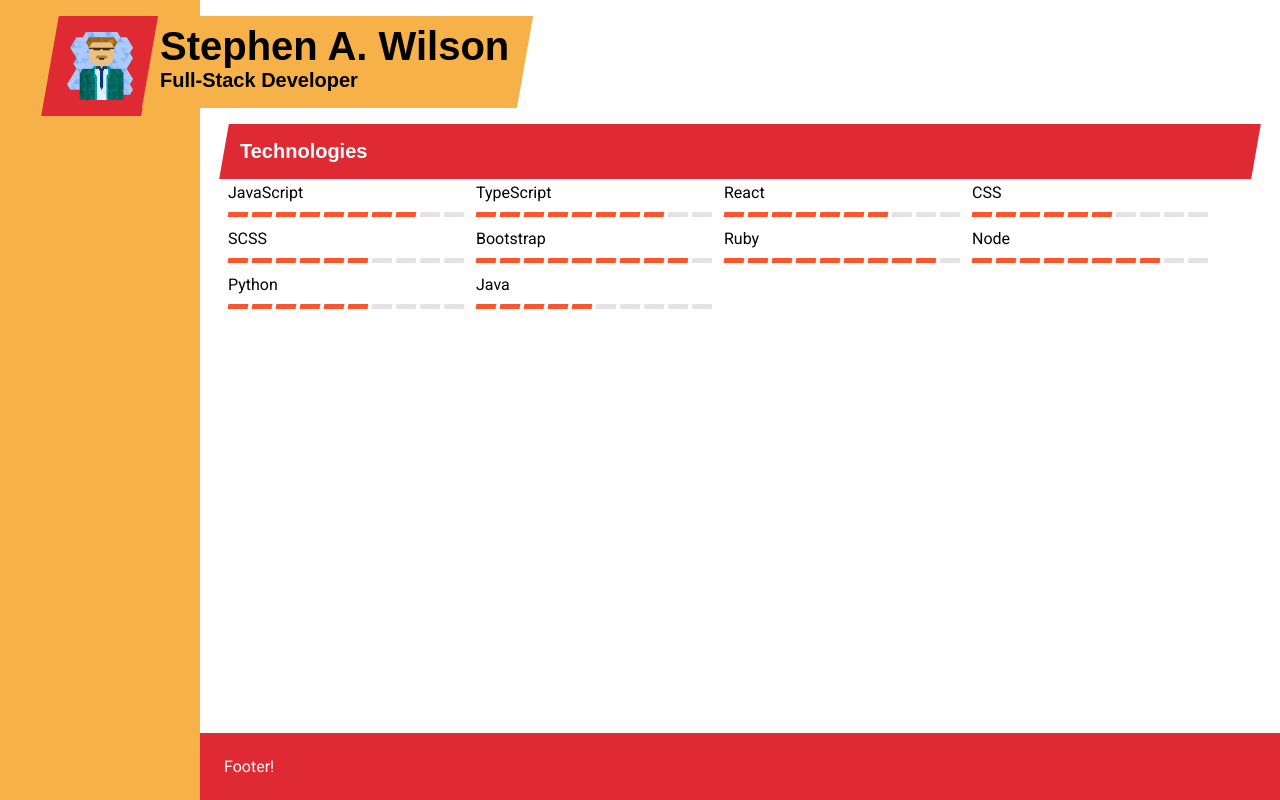
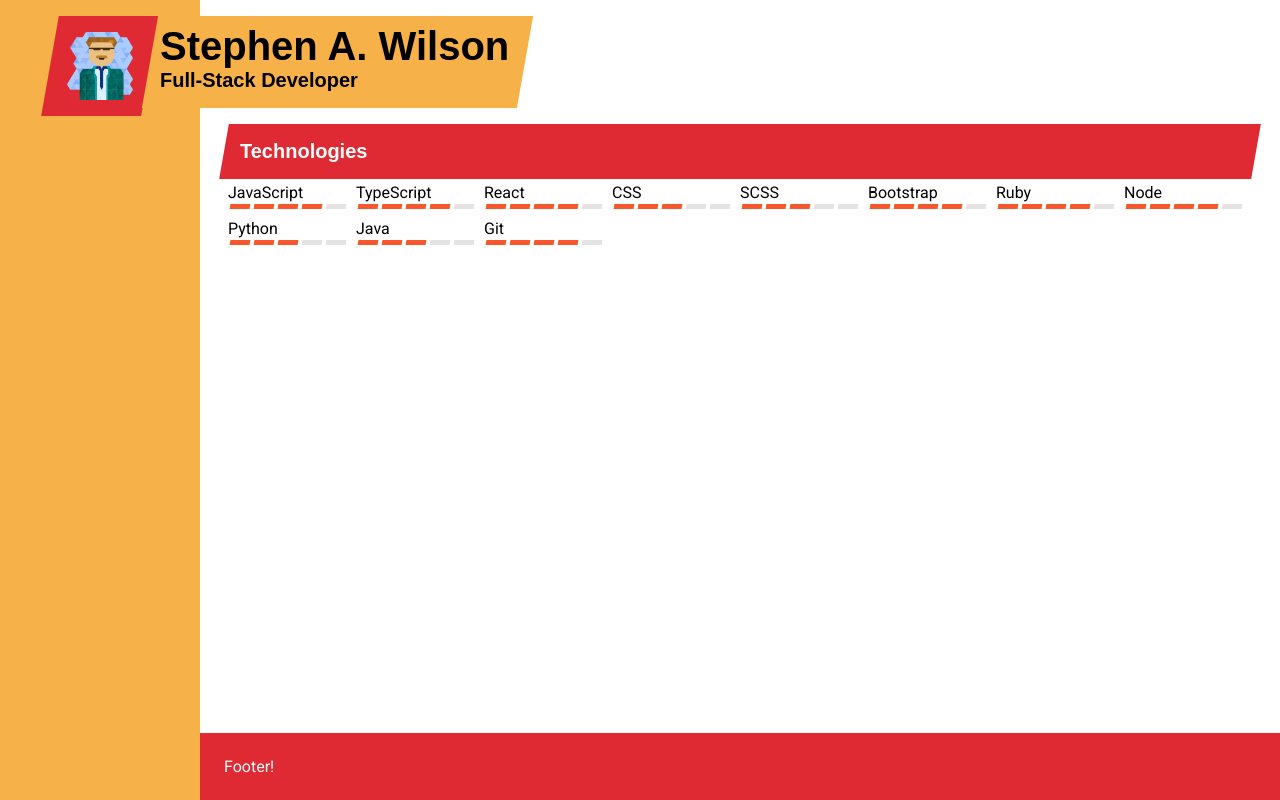
Before and after one commit to CptnFizzbin/personal-site, a React (Create React App) app: page / in a window 1280 px wide. Built offline with nearby package versions, Linux system fonts and the light colour scheme; a web font is replaced by a local one.

Commit message:
improve techitem layout

```diff
--- a/src/Technologies/TechItem.module.scss
+++ b/src/Technologies/TechItem.module.scss
@@ -7,15 +7,14 @@
 }
 
 .StrengthBar {
+  display: flex;
 }
 
 .StrengthBarSegment {
   @include tilted-bg($colour-white-dark);
 
-  display: inline-block;
-  width: 20px;
   height: 5px;
-  margin-right: 4px;
+  margin: 2px;
 
   &.filled::before {
     background-color: $colour2;
--- a/src/Technologies/TechItem.tsx
+++ b/src/Technologies/TechItem.tsx
@@ -26,16 +26,22 @@ interface StrengthBarProps {
 const StrengthBar: FC<StrengthBarProps> = ({
   strength,
 }) => {
-  const MAX_STRENGTH = 10
+  const MAX_STRENGTH = 5
 
   return (
     <span className={styles.StrengthBar}>
-      {Array(MAX_STRENGTH).fill(null).map((_, index) => (
-        <span
-          key={index}
-          className={classNames(styles.StrengthBarSegment, { [styles.filled]: index < strength })}
-        />
-      ))}
+      {Array(MAX_STRENGTH)
+        .fill(null)
+        .map((_, index) => Math.floor((index / MAX_STRENGTH) * 100) < strength)
+        .map((filled, index) => (
+          <span
+            key={index}
+            className={classNames({
+              [styles.StrengthBarSegment]: true,
+              [styles.filled]: filled,
+            })}
+          />
+        ))}
     </span>
   )
 }
--- /dev/null
+++ b/src/Technologies/Technologies.module.scss
@@ -0,0 +1,4 @@
+.TechList {
+  display: flex;
+  flex-wrap: wrap;
+}
--- a/src/Technologies/Technologies.tsx
+++ b/src/Technologies/Technologies.tsx
@@ -3,24 +3,29 @@ import { Header } from '../UI/Header'
 import { TechItem } from './TechItem'
 import { Technology } from './Technology'
 
+import styles from './Technologies.module.scss'
+
 const techList: Technology[] = [
-  { name: 'JavaScript', strength: 8 },
-  { name: 'TypeScript', strength: 8 },
-  { name: 'React', strength: 7 },
-  { name: 'CSS', strength: 6 },
-  { name: 'SCSS', strength: 6 },
-  { name: 'Bootstrap', strength: 9 },
-  { name: 'Ruby', strength: 9 },
-  { name: 'Node', strength: 8 },
-  { name: 'Python', strength: 6 },
-  { name: 'Java', strength: 5 },
+  { name: 'JavaScript', strength: 80 },
+  { name: 'TypeScript', strength: 80 },
+  { name: 'React', strength: 70 },
+  { name: 'CSS', strength: 60 },
+  { name: 'SCSS', strength: 60 },
+  { name: 'Bootstrap', strength: 80 },
+  { name: 'Ruby', strength: 80 },
+  { name: 'Node', strength: 80 },
+  { name: 'Python', strength: 60 },
+  { name: 'Java', strength: 50 },
+  { name: 'Git', strength: 80 },
 ]
 
 export const Technologies: FC = () => {
   return (
     <>
       <Header title="Technologies" />
-      {techList.map(tech => <TechItem key={tech.name} tech={tech} />)}
+      <div className={styles.TechList}>
+        {techList.map(tech => <TechItem key={tech.name} tech={tech} />)}
+      </div>
     </>
   )
 }
```
